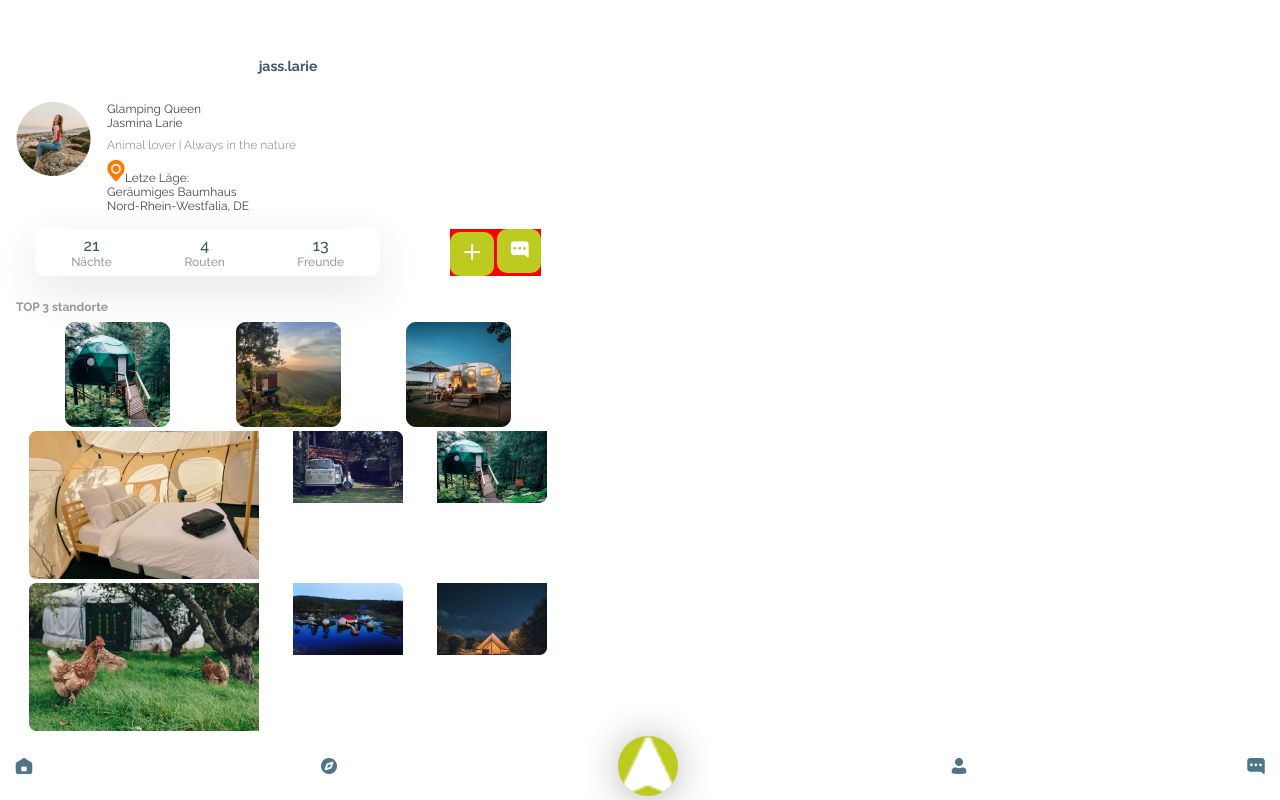
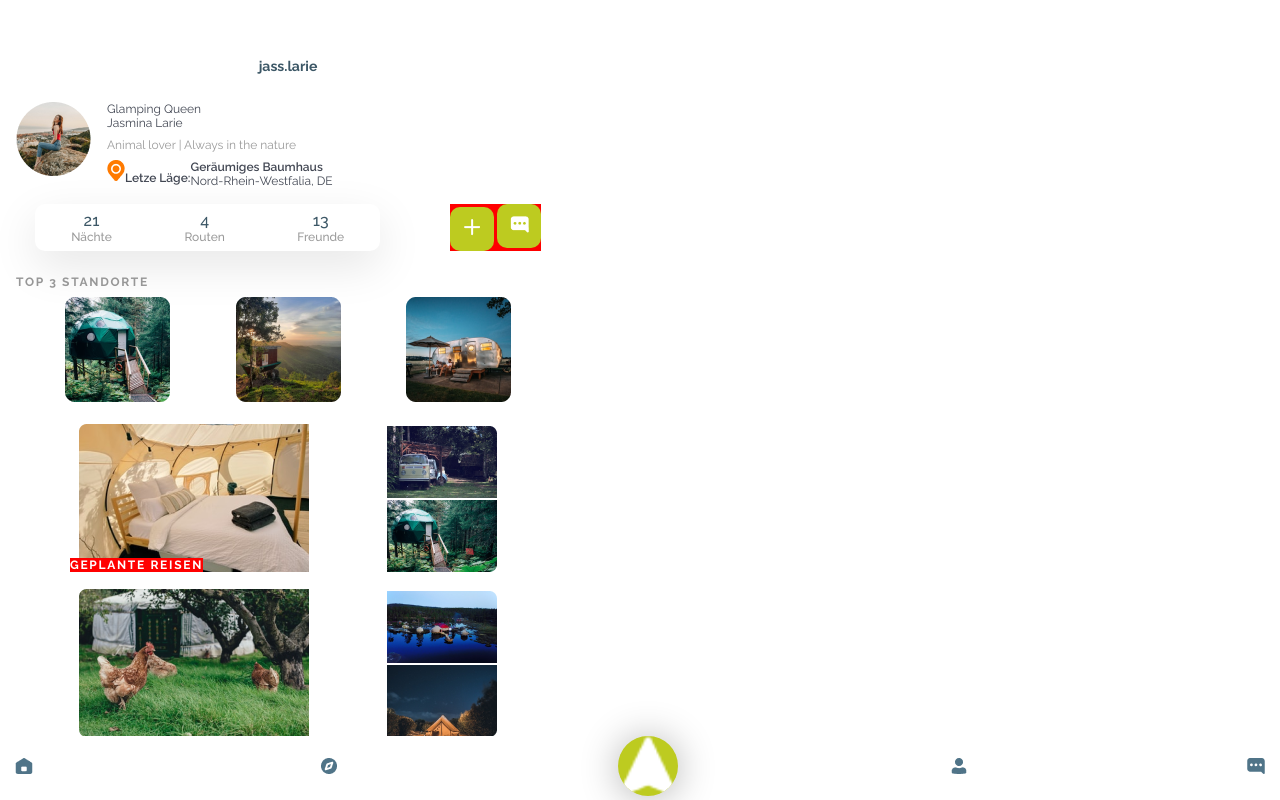
Before and after one commit to BiankaFranke/camping_Gruppe3, a plain HTML site: page assets/html/profil.html in a window 1280 px wide. Drawn offline with Linux system fonts and the light colour scheme.

Commit message:
CSS erweitert

```diff
--- a/assets/css/style.css
+++ b/assets/css/style.css
@@ -35,14 +35,20 @@ header {
     font-weight: 600;
 }
 
+.gastgeberImg {
+    width: 100%;
+    object-fit: cover;
+    position: relative;
+}
+
 #headerUnterkunft {
     background-color:  #F5F5F5;
 }
-#headerUnterkunft .gastgeberImg img:nth-of-type(1) {
+/* #headerUnterkunft .gastgeberImg img:nth-of-type(1) {
     width: 100%;
     object-fit: cover;
     border: 0px 30px;
-}
+} */
 
 #headerUnterkunft .gastgeberBeschreibung {
     display: flex;
@@ -193,12 +199,6 @@ nav ul li:nth-of-type(3) {
 .gastgeberName, .preis {
     font-size: 16px;
     font-weight: 500;
-}
-
-.gastgeberImg {
-    width: 100%;
-    object-fit: cover;
-    position: relative;
 }
 
 .gastgeberImg button {
@@ -418,6 +418,24 @@ h2 {
     padding: 8px 0px;
 }
 
+#letzterOrt {
+    display: flex;
+    align-items: flex-start;
+    font-weight: 600;
+    font-size: 12px;
+}
+
+#letzterOrt div:nth-of-type(1) {
+    align-items: flex-start;
+}
+
+#letzterOrt div:nth-of-type(2) p:last-of-type {
+    align-items: flex-start;
+    font-weight: 400;
+}
+
+/* Statistik */
+
 .profilStatistik {
     display: flex;
     justify-content: space-around;
@@ -457,15 +475,45 @@ h2 {
     font-weight: 700;
     font-size: 12px;
     padding: 24px 0px 8px 16px;
+    letter-spacing: 1.7px;
+    text-transform: uppercase;
 }
 
 .gallerySmall {
     display: flex;
     justify-content:space-evenly;
+    margin-bottom: 3%;
+}
+
+.img1 {
+    grid-area: img1;
+}
+
+.img2 {
+    grid-area: img2;
+}
+
+.img3 {
+    grid-area: img3;
 }
 
 .galleryBig {
-    display: flex;
-    justify-content:space-evenly;
-    gap: 5px 5px;
+    display: grid;
+    justify-content: space-evenly;
+    grid-template-areas:
+    "img1 img2"
+    "img1 img3";
+    margin-bottom: 3%;
+    align-items:flex-end;
 }
+
+.beschreibungImg {
+    position: absolute;
+    background-color: red;
+    color: #FFFFFF;
+    font-weight: 700;
+    font-size: 12px;
+    letter-spacing: 1.7px;
+    text-transform: uppercase;
+    transform: translateX(70px);
+}
--- a/assets/html/profil.html
+++ b/assets/html/profil.html
@@ -17,10 +17,14 @@
             <p id="nickname">Glamping Queen</p>
             <p id="userName">Jasmina Larie</p>
             <p id="userBeschreibung">Animal lover | Always in the nature</p>
-            <div>
-              <p><img src="../img/map2.png" />Letze Läge:</p>
-              <p>Geräumiges Baumhaus</p>
-              <p>Nord-Rhein-Westfalia, DE</p>
+            <div id="letzterOrt">
+              <div>
+                <p><img src="../img/map2.png" />Letze Läge:</p>
+              </div>
+              <div>
+                <p>Geräumiges Baumhaus</p>
+                <p>Nord-Rhein-Westfalia, DE</p>
+              </div>
             </div>
           </div>
         </div>
@@ -93,15 +97,16 @@
         </div>
 
         <div class="galleryBig">
-          <div><img src="../img/Mask5.png" alt="" /></div>
-          <div><img src="../img/Mask6.png" alt="" /></div>
-          <div><img src="../img/Rectangle 1882.png" alt="" /></div>
+          <img class="img1" src="../img/Mask5.png" alt="" />
+          <img class="img2" src="../img/Mask6.png" alt="" />
+          <img class="img3" src="../img/Rectangle 1882.png" alt="" />
+          <p class="beschreibungImg">GEPLANTE REISEN</p>
         </div>
 
         <div class="galleryBig">
-          <div><img src="../img/Rectangle 186.png" alt="" /></div>
-          <div><img src="../img/Rectangle 1871.png" alt="" /></div>
-          <div><img src="../img/Rectangle 188.png" alt="" /></div>
+          <img class="img1" src="../img/Rectangle 186.png" alt="" />
+          <img class="img2" src="../img/Rectangle 1871.png" alt="" />
+          <img class="img3" src="../img/Rectangle 188.png" alt="" />
         </div>
       </section>
     </main>
```
Also changed, not shown: assets/html/unterkunft.html (+1 -1 lines).
